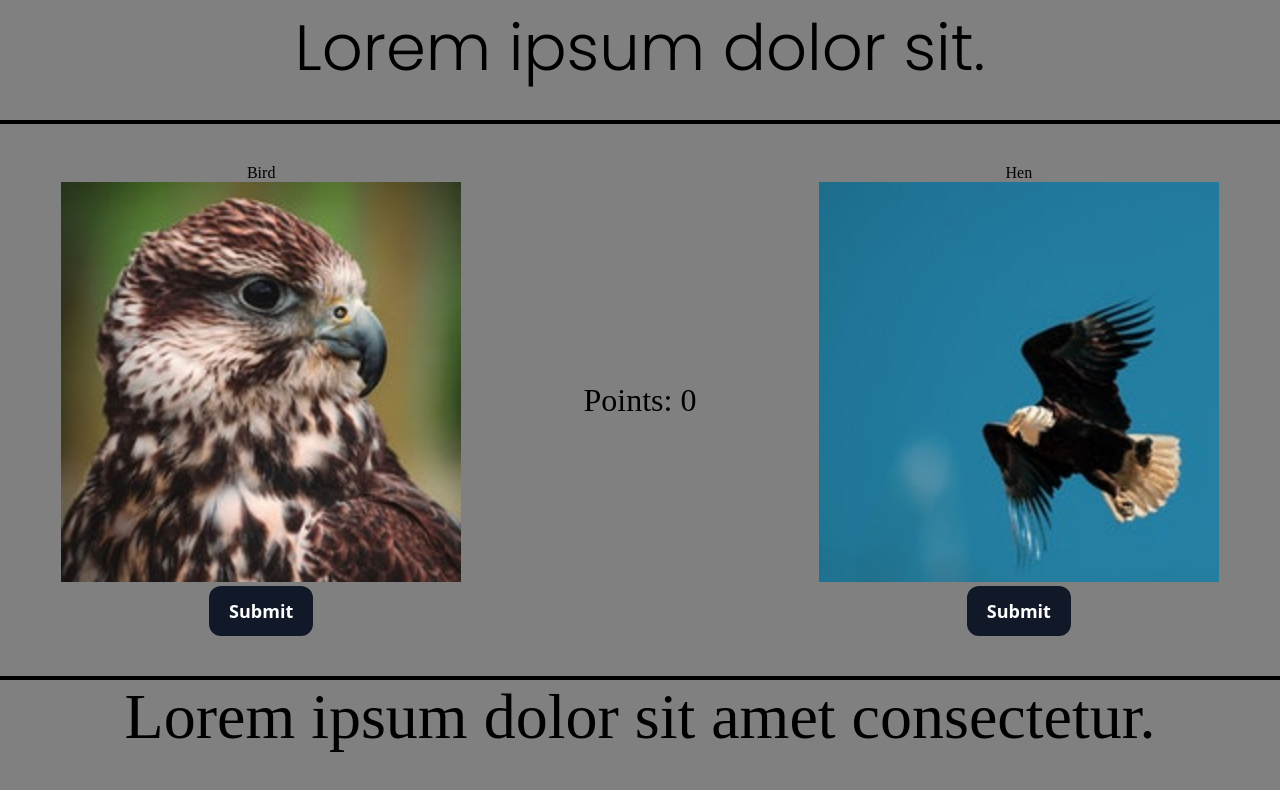
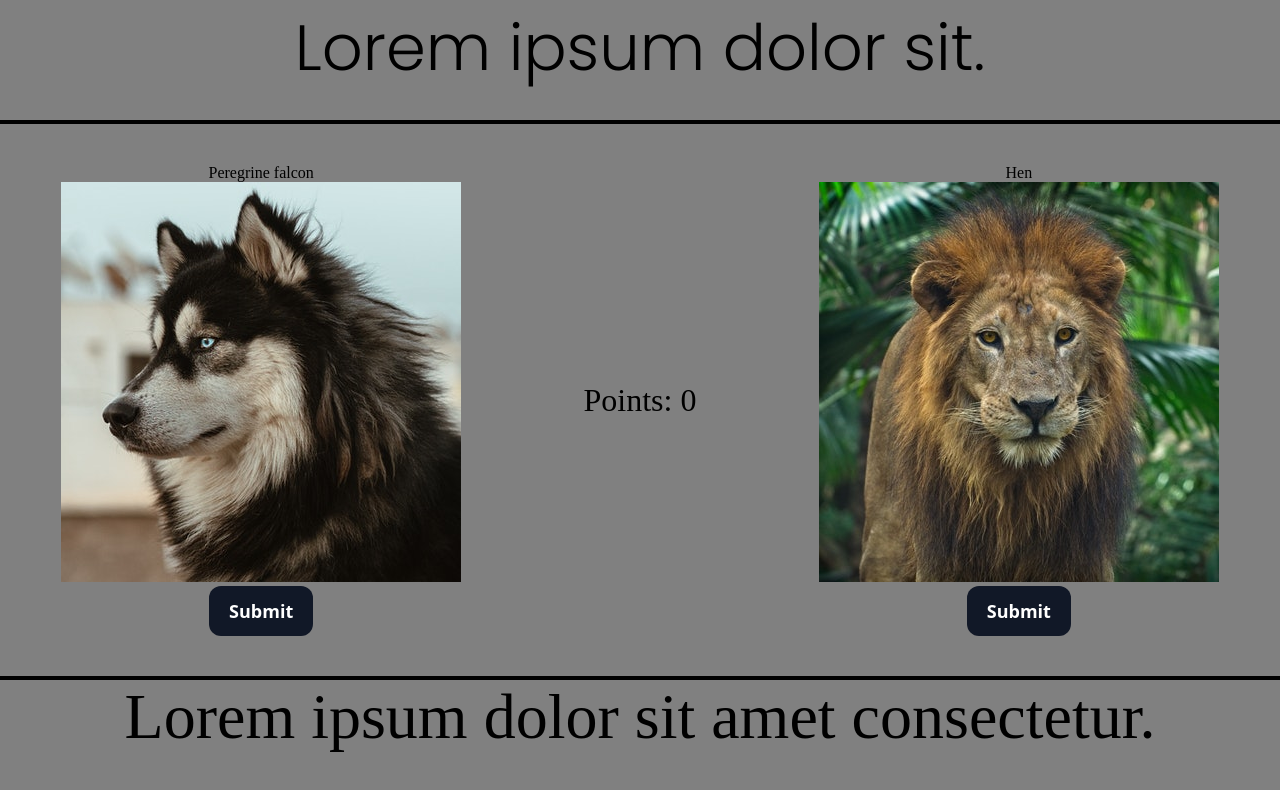
Before and after one commit to SalimKobi/Fastes_animal_game, a plain HTML site: page index.html in a window 1280 px wide. Drawn offline with Linux system fonts and the light colour scheme.

Commit message:
trying out new logic

```diff
--- a/index.html
+++ b/index.html
@@ -21,7 +21,7 @@
           <p class="name">Bird</p>
         </div>
         <div class="mid mr">
-          <img src="img/image1.jpg" alt="" />
+          <img src="img/cheetah.jpg" class="image" alt="" />
         </div>
         <div class="down mr"><button class="btn submit">Submit</button></div>
       </div>
@@ -36,7 +36,7 @@
             <p class="name">Hen</p>
           </div>
           <div class="mid">
-            <img src="img/image2.jpg" alt="" />
+            <img src="img/lion.jpg" class="image2" alt="" />
           </div>
           <div class="down"><button class="btn submit2">Submit</button></div>
       </div>
--- a/main.js
+++ b/main.js
@@ -1,27 +1,59 @@
 // Parameters for the left section of the app
 // const images = document.querySelector(".images").children;
+
+
 
 let point = document.querySelector(".point");
 let index = 0;
 let score = 0;
 
-number = Math.floor(Math.random() * 3);
+number = Math.floor(Math.random() * 10);
 console.log(number);
 
 let arr = [{
-    "name": "bird",
-    "image": "img/image1.jpg",
-    "speed": 200
+    "name": "Peregrine falcon",
+    "image": "img/peregrine_falcon.jpg",
+    "speed": 350
 },
 {
-    "name": "hen",
-    "image": "img/image2.jpg",
-    "speed": 230
+    "name": "Golden eagle",
+    "image": "img/golden_eagle.jpg",
+    "speed": 240
 }, {
-    "name": "goat",
-    "image": "img/image4.jpg",
-    "speed": 250
+    "name": "Pigeon",
+    "image": "img/pigeon.jpg",
+    "speed": 140
+
+}, {
+    "name": "Cheetah",
+    "image": "img/cheetah.jpg",
+    "speed": 120
+}, {
+    "name": "Pronghorn",
+    "image": "img/pronghorn.jpg",
+    "speed": 98
+}, {
+    "name": "Springbok",
+    "image": "img/springbok.jpg",
+    "speed": 88
+
+}, {
+    "name": "Lion",
+    "image": "img/lion.jpg",
+    "speed": 81
+}, {
+    "name": "Wildebeest",
+    "image": "img/wildbeest.jpg",
+    "speed": 80
+}, {
+    "name": "Wild Dog",
+    "image": "img/wild_dog.jpg",
+    "speed": 71
 }];
+
+document.querySelector(".name").textContent = arr[0].name
+document.querySelector(".image").src = arr[8].image
+
 
 console.log(arr[number])
 
```
Also changed, not shown: img/image1.jpg (deleted), img/image1a.jpg (deleted), img/image2.jpg (deleted), img/image4.jpg (deleted), img/wild_dog.jpg (added).
